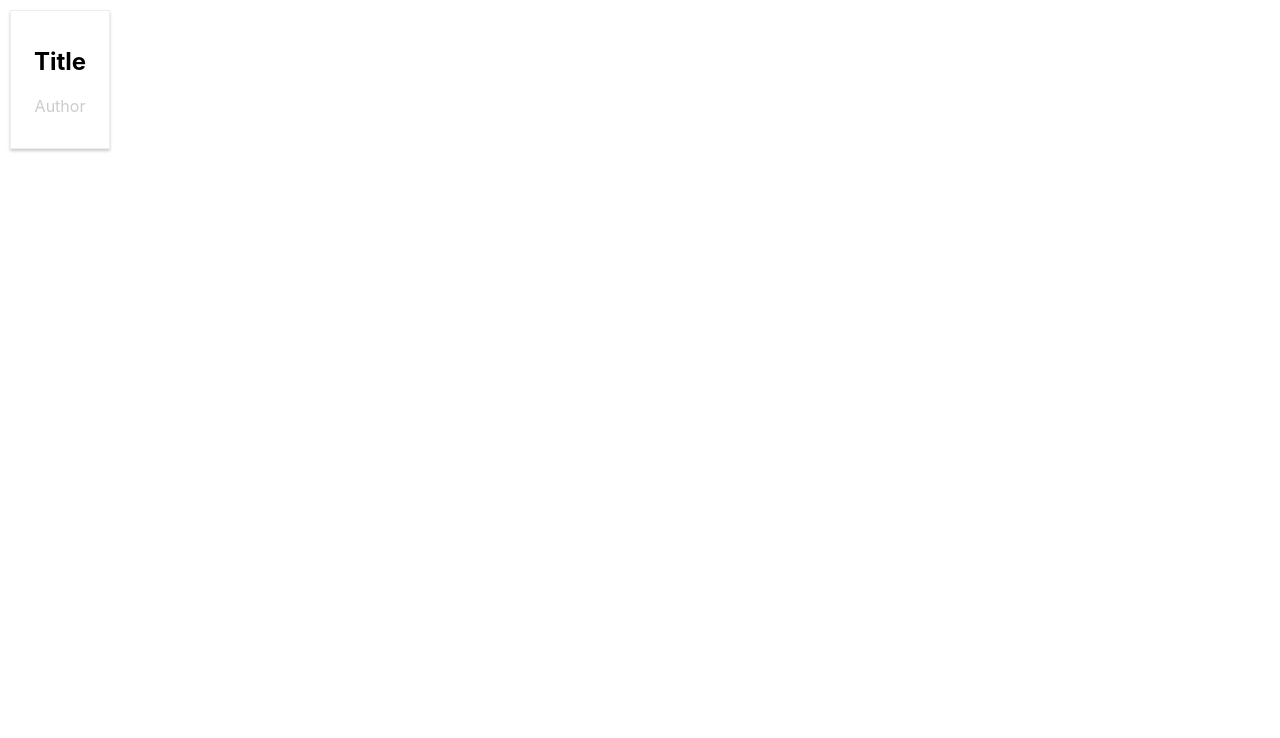
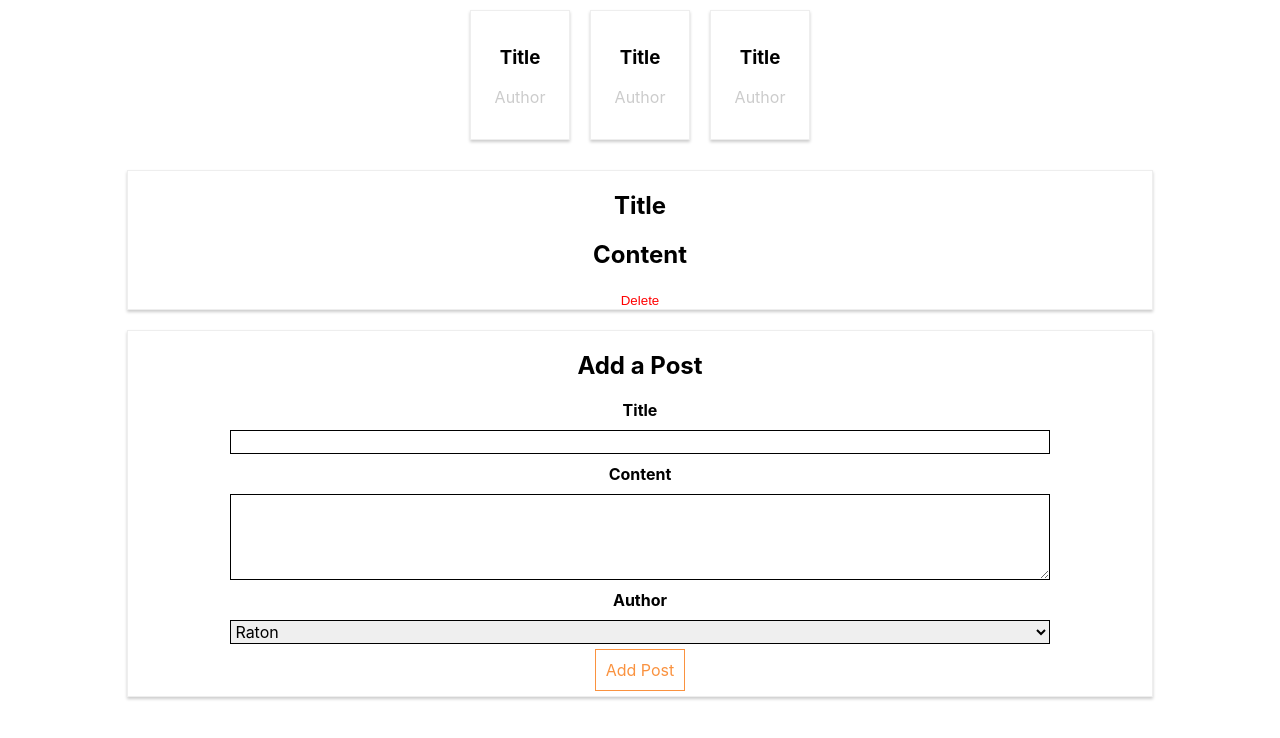
Before and after one commit to Mighty-Fellow/React-Practice, a React (Create React App) app in the folder http-ajax-blog/: page / in a window 1280 px wide. Shown: the top 738 px of the page. Built offline with nearby package versions, Linux system fonts and the light colour scheme.

Commit message:
Marge components with simple UI design

```diff
--- a/http-ajax-blog/src/App.js
+++ b/http-ajax-blog/src/App.js
@@ -1,13 +1,13 @@
 import React, { Component } from 'react';
-// import Blog from './containers/Blog/Blog';
-import Post from './components/Post/Post'
+import Blog from './containers/Blog/Blog';
+// import Post from './components/Post/Post'
 
 
 class App extends Component {
   render() {
     return (
       <div className="App">
-        <Post />
+        <Blog />
       </div>
     );
   }
--- a/http-ajax-blog/src/containers/Blog/Blog.css
+++ b/http-ajax-blog/src/containers/Blog/Blog.css
@@ -0,0 +1,7 @@
+.Posts {
+    display: flex;
+    flex-flow: row wrap;
+    justify-content: center;
+    width: 80%;
+    margin: auto;
+}
--- a/http-ajax-blog/src/containers/Blog/Blog.js
+++ b/http-ajax-blog/src/containers/Blog/Blog.js
@@ -0,0 +1,25 @@
+import React, { Component } from 'react';
+import Post from '../../components/Post/Post';
+import FullPost from '../../components/FullPost/FullPost';
+import NewPost from '../../components/NewPost/NewPost';
+import './Blog.css';
+class Blog extends Component {
+    render() {
+        return (
+            <div>
+                <section className="Posts">
+                    <Post/>
+                    <Post/>
+                    <Post/>
+                </section>
+                <section>
+                    <FullPost/>
+                </section>
+                <section>
+                    <NewPost/>
+                </section>
+            </div>
+        );
+    }
+}
+export default Blog;
```
